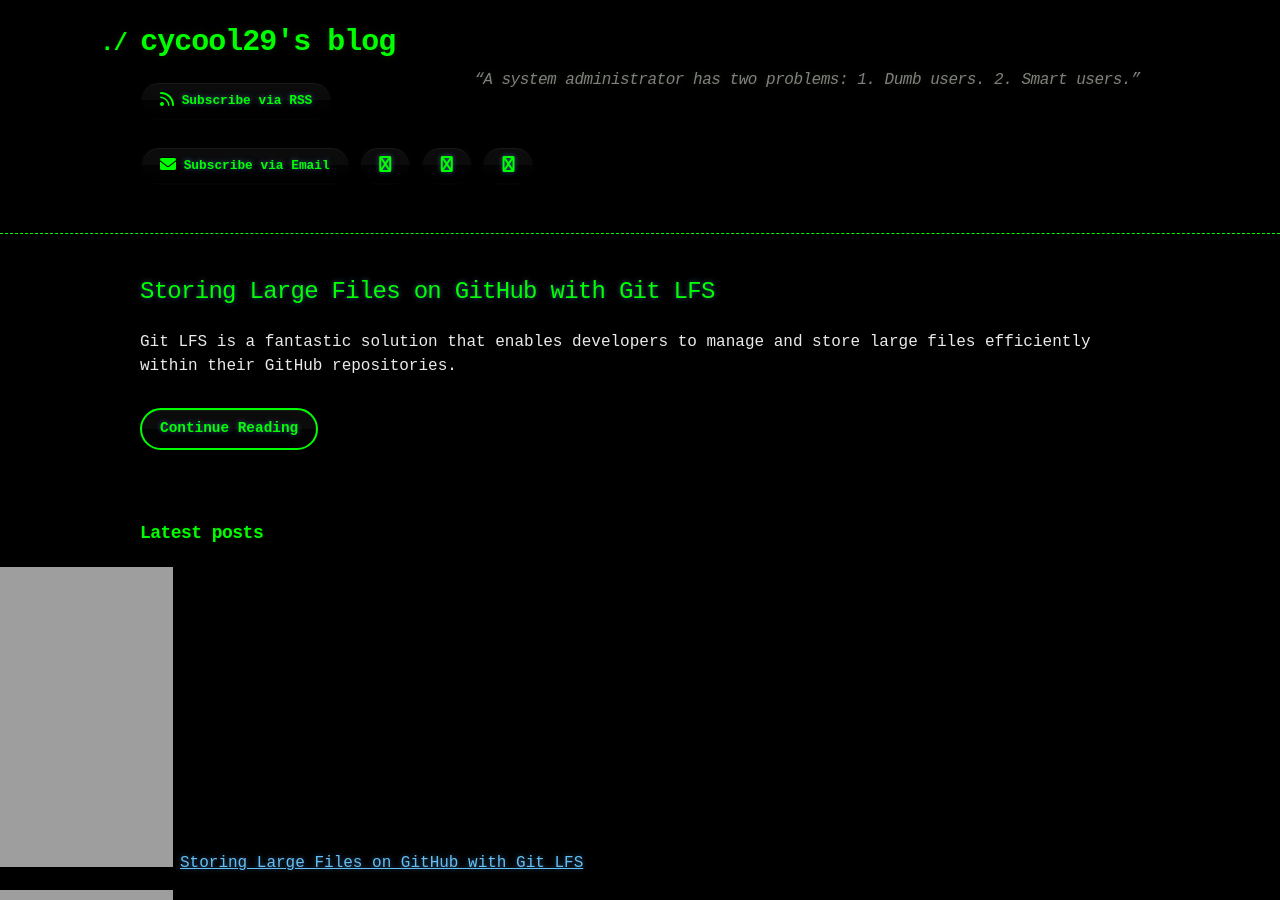
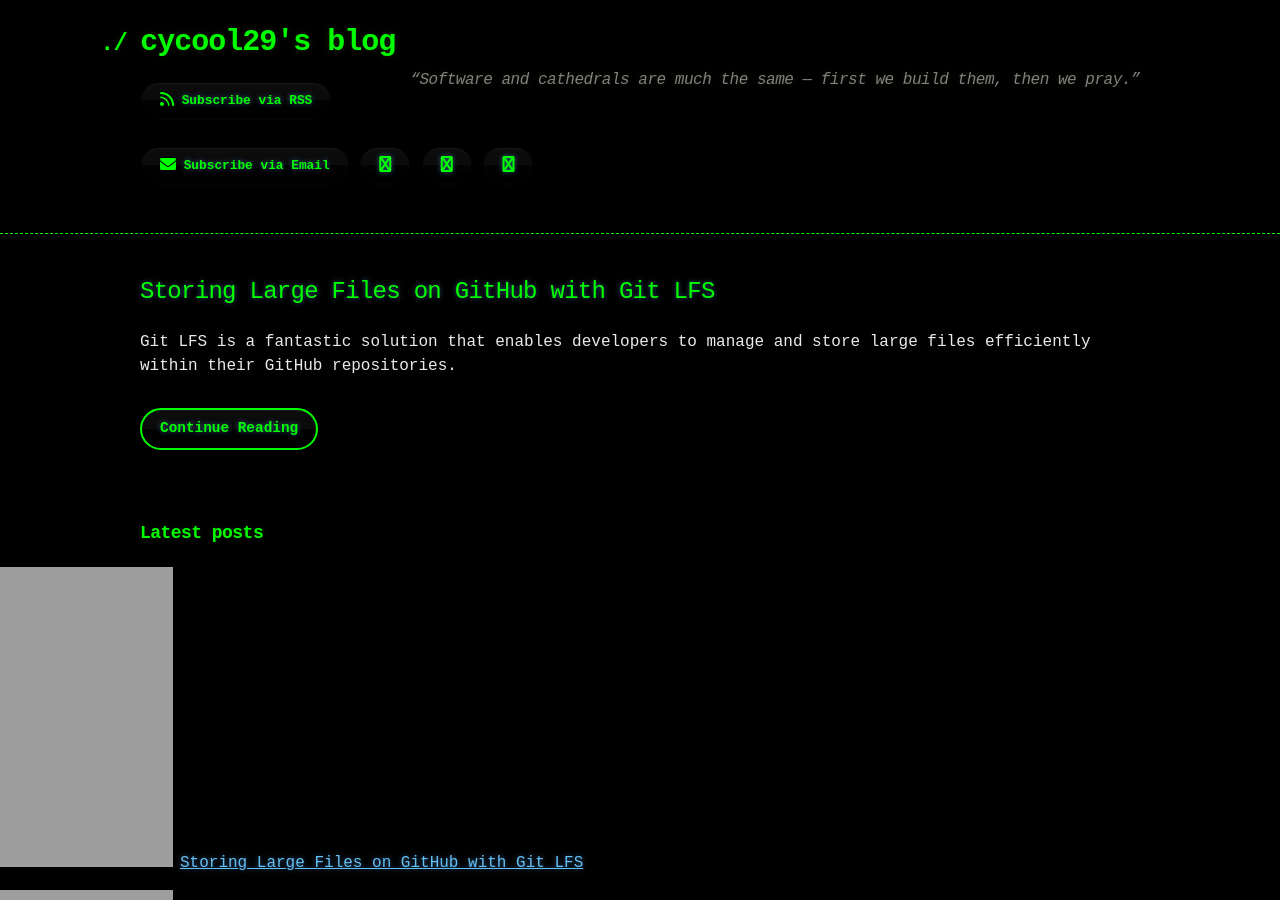
Before and after one commit to cycool29/cycool29.github.io, a Jekyll site: the page built from index.md, in a window 1280 px wide and 900 px high. Built offline with Jekyll 4.4.1, drawn with Linux system fonts in a browser that asks for light colours; a style sheet for code colours, icons or effects is not loaded.

Commit message:
Update quotes

```diff
--- a/_config.yml
+++ b/_config.yml
@@ -1,5 +1,5 @@
 title: cycool29's blog
-description: "“A system administrator has two problems: 1. Dumb users. 2. Smart users.” "
+description: "“Software and cathedrals are much the same — first we build them, then we pray.” "
 bio: A high school student. Intermediate in Python, Git, Bash. Learning JavaScript. He/Him. "
 author: cycool29
 url: https://cycool29.github.io
```
